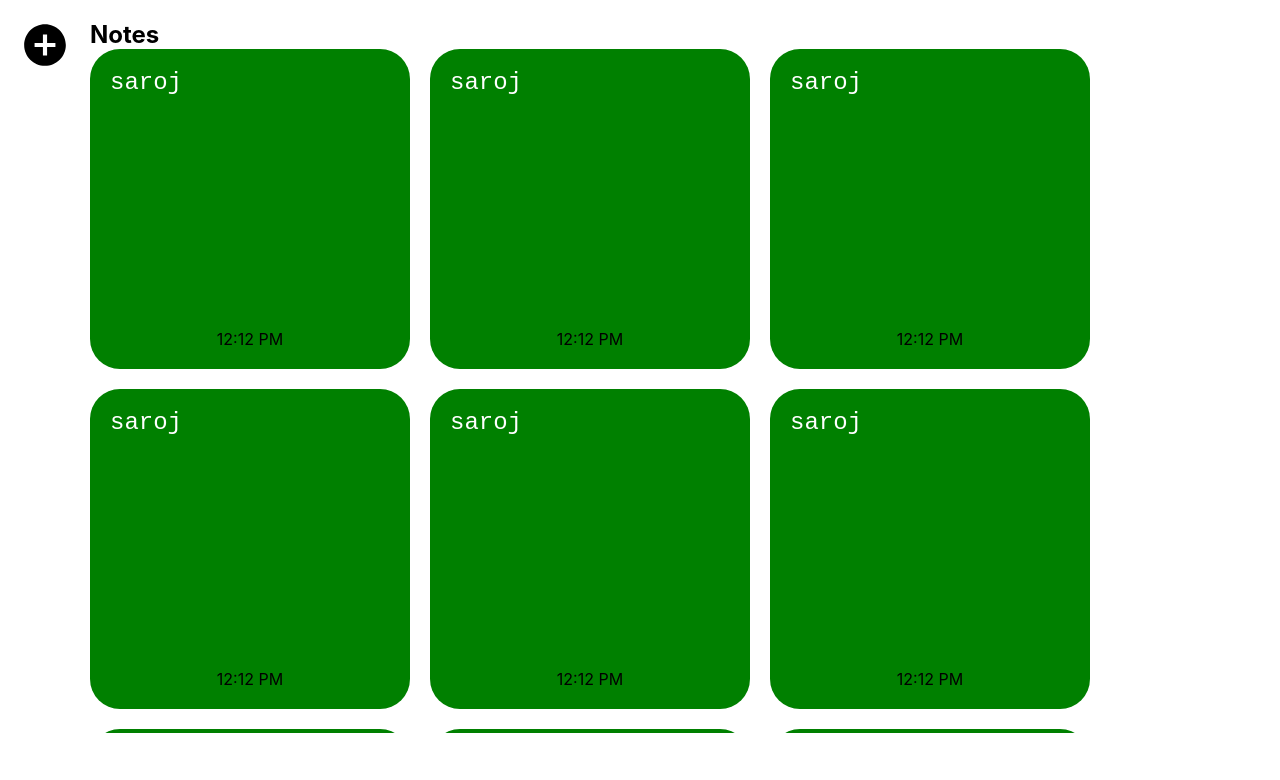
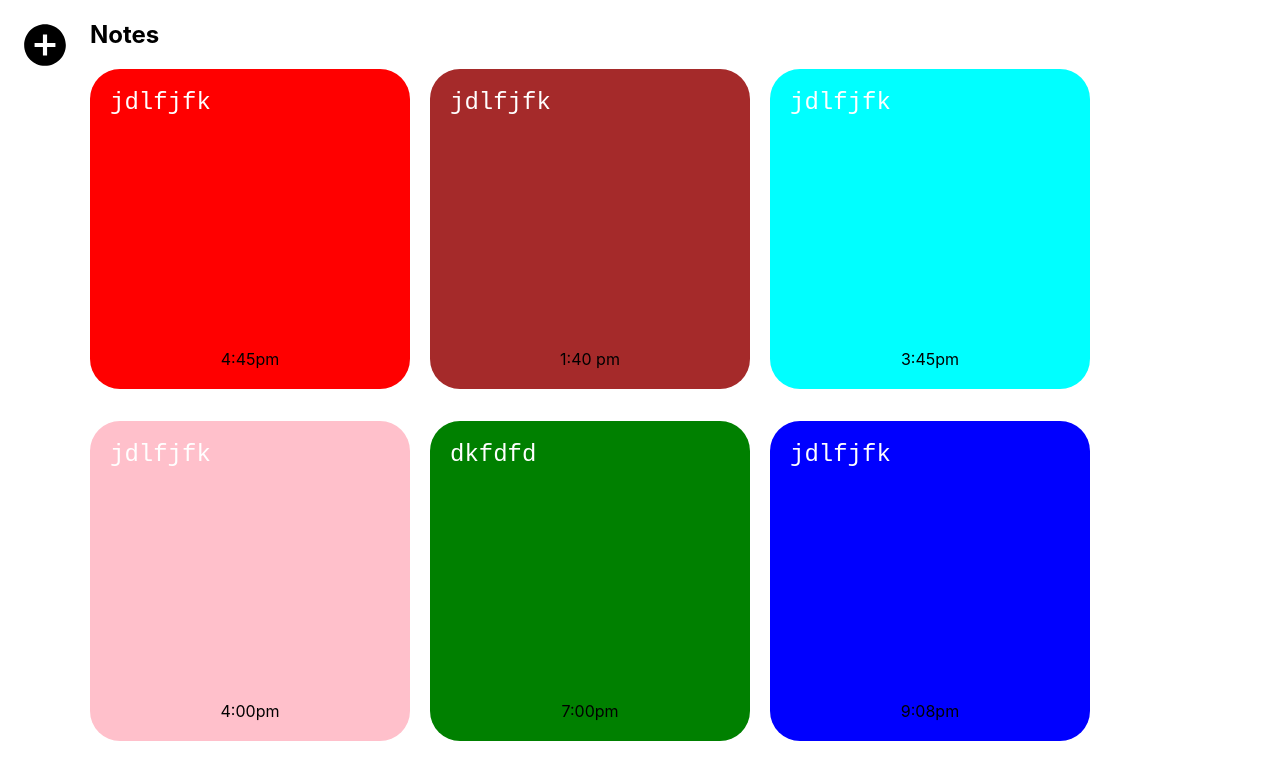
Before and after one commit to saroj-rokaya/notebook, a React (Create React App) app: page / in a window 1280 px wide. Shown: the top 780 px of the page. Built offline with nearby package versions, Linux system fonts and the light colour scheme; the HTML template or start-up script is replaced by a standard one.

Commit message:
dynaic notes

```diff
--- a/src/App.js
+++ b/src/App.js
@@ -3,11 +3,43 @@ import NoteContainer from './Components/NoteContainer/NoteContainer';
 import Sidebar from './Components/Sidebar/Sidebar';
 
 function App() {
+  const notes=[
+    {
+      text: "jdlfjfk",
+      time: "4:45pm",
+      color: "red"
+    },
+    {
+      text: "jdlfjfk",
+      time: "1:40 pm",
+      color: "brown"
+    },
+    {
+      text: "jdlfjfk",
+      time: "3:45pm",
+      color: "cyan"
+    },
+    {
+      text: "jdlfjfk",
+      time: "4:00pm",
+      color: "pink"
+    },
+    {
+      text: "dkfdfd",
+      time: "7:00pm",
+      color: "green"
+    },
+    {
+      text: "jdlfjfk",
+      time: "9:08pm",
+      color: "blue"
+    },
+  ]
   return (
 
     <div className="app">
       <Sidebar/>
-    <NoteContainer/>
+    <NoteContainer notes={notes}/>
 
     </div>
 
--- a/src/Components/Note/Note.jsx
+++ b/src/Components/Note/Note.jsx
@@ -9,5 +9,6 @@ export default function Note(props) {
 
 
     </div>
+
   )
 }
--- a/src/Components/NoteContainer/NoteContainer.jsx
+++ b/src/Components/NoteContainer/NoteContainer.jsx
@@ -1,58 +1,16 @@
-import React from 'react'
+import React from "react";
 import "./noteContainer.css";
-import Note from '../Note/Note';
+import Note from "../Note/Note";
 
-export default function NoteContainer() {
+export default function NoteContainer(props) {
   return (
     <div className="note_container">
       <h2>Notes</h2>
       <div className="note_container_notes notes_scrollbar">
-        <Note note={{
-            text:"saroj",
-            time:"12:12 PM",
-            color:"green"
-            }}/>
-        <Note note={{
-            text:"saroj",
-            time:"12:12 PM",
-            color:"green"
-            }}/>
-        <Note note={{
-            text:"saroj",
-            time:"12:12 PM",
-            color:"green"
-            }}/>
-        <Note note={{
-            text:"saroj",
-            time:"12:12 PM",
-            color:"green"
-            }}/>
-        <Note note={{
-            text:"saroj",
-            time:"12:12 PM",
-            color:"green"
-            }}/>
-        <Note note={{
-            text:"saroj",
-            time:"12:12 PM",
-            color:"green"
-            }}/>
-        <Note note={{
-            text:"saroj",
-            time:"12:12 PM",
-            color:"green"
-            }}/>
-        <Note note={{
-            text:"saroj",
-            time:"12:12 PM",
-            color:"green"
-            }}/>
-        <Note note={{
-            text:"saroj",
-            time:"12:12 PM",
-            color:"green"
-            }}/>
-        </div>
+        {props.notes.map((item, index) => (
+          <Note key={index} note={item} />
+        ))}
+      </div>
     </div>
-  )
+  );
 }
--- a/src/Components/NoteContainer/noteContainer.css
+++ b/src/Components/NoteContainer/noteContainer.css
@@ -1,7 +1,10 @@
 .note_container{
     height: 100%;
+    /* gap: 20px; */
 }
-
+h2{
+    margin-bottom: 20px;
+}
 /* note container's notes  styles */
 .note_container_notes{
     height: 90%;
```
